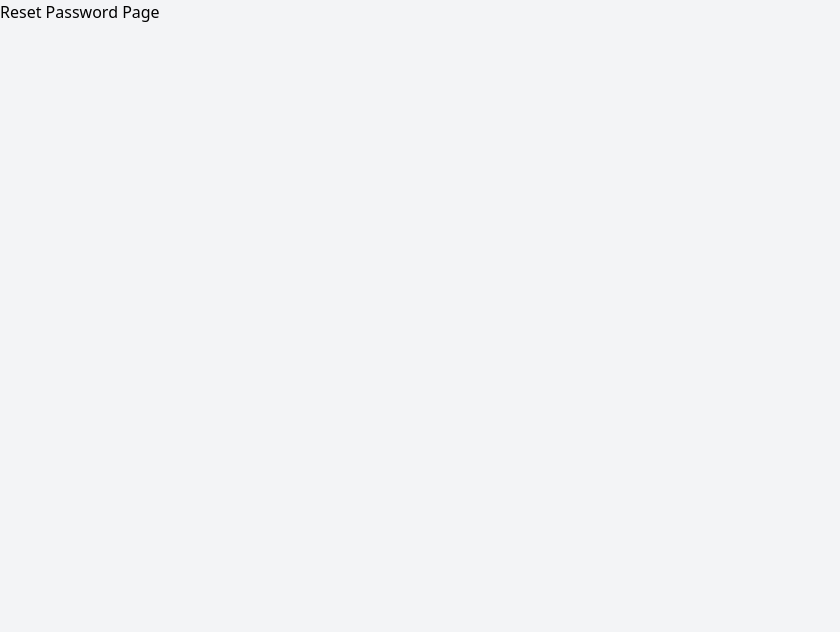
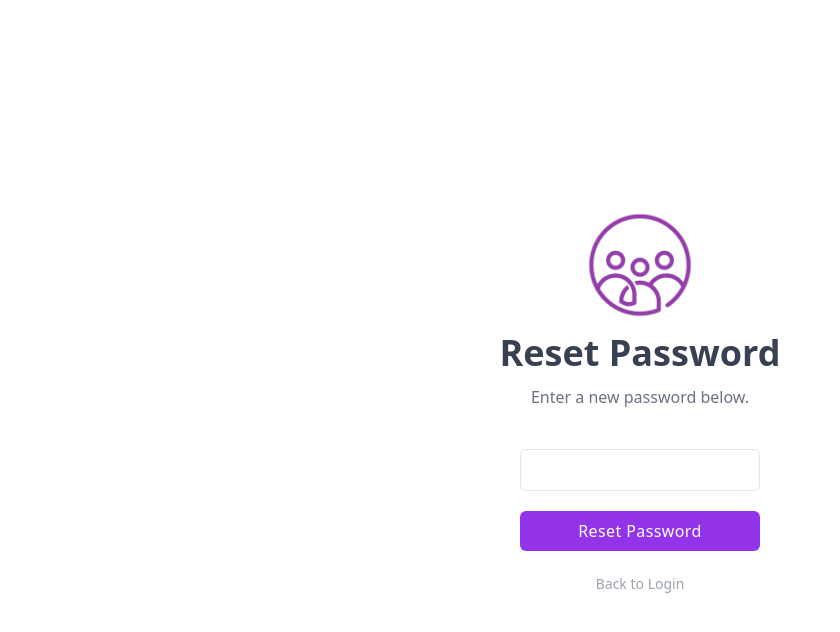
Before and after one commit to HenokGhebremedhin/feedAppFrontend, a React (Create React App) app: page /user/resetPassword in a window 1280 px wide. Shown: the top 632 px of the page, without its empty margins (0-840 px from the left). Built offline with nearby package versions, Linux system fonts and the light colour scheme.

Commit message:
Added the reset password page form

```diff
--- a/src/pages/User/ResetPassword.js
+++ b/src/pages/User/ResetPassword.js
@@ -1,7 +1,116 @@
-import React from "react";
+import React, { useEffect, useRef, useState } from "react";
+import * as Yup from "yup";
+import { Formik, Form } from "formik";
+import { Link } from "react-router-dom";
+import { useSearchParams } from "react-router-dom";
+
+import Field from "../../components/Field";
+import Button from "../../components/Button";
+import Badge from "../../components/Badge";
+
+import LogoImage from "../../assets/images/logo.png";
+
+import { resetPasswordApi } from "../../util/ApiUtil";
 
 const ResetPassword = () => {
-  return <>Reset Password Page</>;
+    const [searchParams] = useSearchParams();
+const verifyToken = searchParams.get("token");
+const formikRef = useRef();
+const [isFetching, setIsFetching] = useState(false);
+
+useEffect(() => {
+    document.title = "Reset Password | Feed App";
+}, []);
+
+const onFormSubmit = async (values) => {
+    if (!isFetching) {
+        setIsFetching(true);
+
+        const apiResponse = await resetPasswordApi(
+          values.verifyToken,
+          values.password
+        );
+
+        if (apiResponse.status === 1) {
+          formikRef.current.setFieldValue(
+            "formMessage",
+            "Your password has been reset. Please login to continue."
+          );
+        } else {
+          formikRef.current.setFieldValue("formMessage", apiResponse.payLoad);
+        }
+        setIsFetching(false);
+   }
+    console.log(values);
+   };
+
+const ResetPasswordSchema = Yup.object().shape({
+    verifyToken: Yup.string().required("Required"),
+    password: Yup.string()
+      .matches(
+        /^(?=.*[a-z])(?=.*[A-Z])(?=.*[0-9])(?=.*[!@#\$%\^&\*])(?=.{8,})/,
+        "Must Contain 8 Characters, One Uppercase, One Lowercase, One Number and One Special Case Character"
+      )
+      .required("Required"),
+});
+  return <>
+   <div className="bg-white">
+      <div className="flex justify-center h-screen">
+        <div className="flex items-center w-full mx-auto lg:w-full mt-20 md:mt-0 px-10 md:px-36">
+          <div className="flex-1">
+            <div className="text-center">
+              <Formik
+                innerRef={formikRef}
+                initialValues={{
+                  verifyToken,
+                  password: "",
+                  formMessage: undefined,
+                }}
+                validationSchema={ResetPasswordSchema}
+                onSubmit={onFormSubmit}
+              >
+                {({ values }) => (
+                  <Form>
+                    {values.formMessage && (
+                      <div className="w-full md:w-1/2 mx-auto">
+                        <Badge text={values.formMessage} />
+                      </div>
+                    )}
+                    <img src={LogoImage} width={120} className="mx-auto mb-2" />
+                    <h2 className="text-4xl font-bold text-center text-gray-700">
+                      Reset Password
+                    </h2>
+
+                    <p className="mt-3 text-gray-500 mb-10">
+                      Enter a new password below.
+                    </p>
+
+                    <div className="my-5 w-60 mx-auto">
+                      <Field
+                        name="password"
+                        id="password"
+                        placeholder=""
+                        type="password"
+                      />
+                    </div>
+                    <div className="my-5 w-60 mx-auto">
+                      <Button text="Reset Password" />
+                    </div>
+                    <Link
+                      to="/user/login"
+                      className="text-sm text-gray-400 focus:text-purple-500 hover:text-purple-500 hover:underline"
+                    >
+                      Back to Login
+                    </Link>
+                  </Form>
+                )}
+              </Formik>
+            </div>
+          </div>
+        </div>
+      </div>
+</div>
+  </>;
 };
 
 export default ResetPassword;
```
